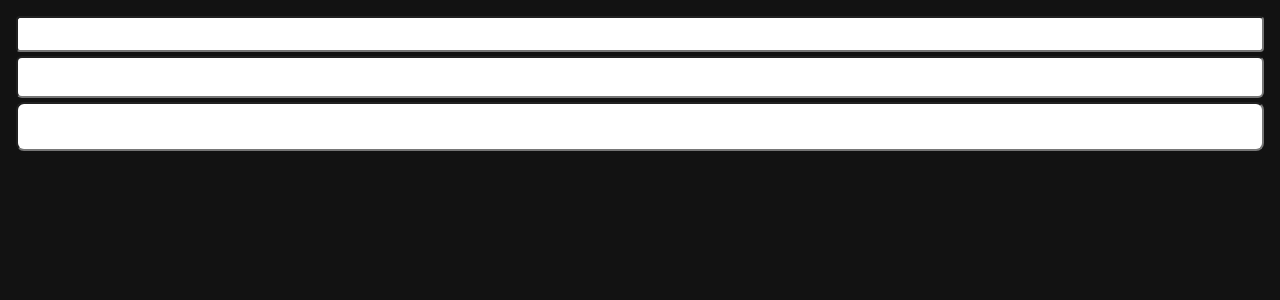
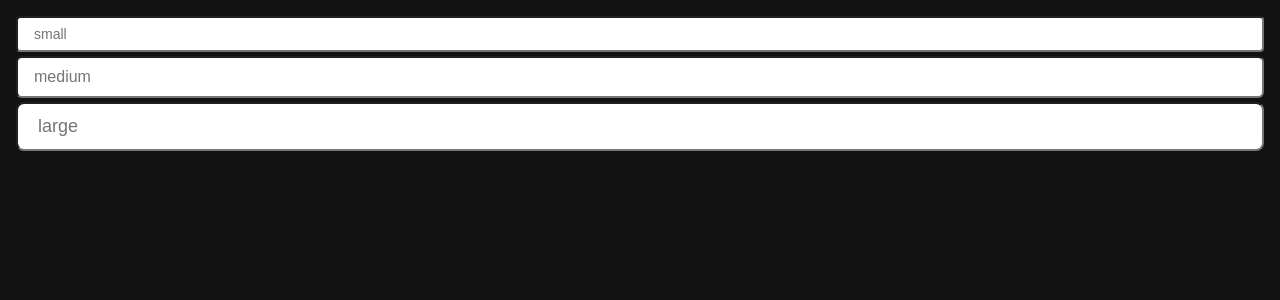
Before and after one commit to nikhilgangrial/expense-app, a React (Vite) app in the folder expense-app-ui/: page / in a window 1280 px wide. Shown: the top 300 px of the page. Built offline with nearby package versions, Linux system fonts and the light colour scheme.

Commit message:
add role to components

```diff
--- a/expense-app-ui/src/components/common/button/index.tsx
+++ b/expense-app-ui/src/components/common/button/index.tsx
@@ -23,6 +23,7 @@ export const Button = (
 ) => {
   return (
     <button
+      role="button"
       style={style}
       className={`button button-${variant} button-${color} button-${size}`}
       onClick={onClick}
--- a/expense-app-ui/src/components/common/input/index.tsx
+++ b/expense-app-ui/src/components/common/input/index.tsx
@@ -6,6 +6,7 @@ type InputProps = {
   type?: HTMLInputTypeAttribute
   size?: Size,
   style?: CSSProperties
+  placeholder?: string
   onChange?: ChangeEventHandler
 }
 
@@ -13,14 +14,17 @@ export const Input = (
   {
     type = "text",
     size = "small",
+    placeholder = "",
     style,
     onChange,
   }: InputProps
 ) => {
   return (
     <input
+      role="textbox"
       type={type}
       style={style}
+      placeholder={placeholder}
       className={`input-${size}`}
       onChange={onChange}
     />
--- a/expense-app-ui/src/pages/table.tsx
+++ b/expense-app-ui/src/pages/table.tsx
@@ -8,7 +8,7 @@ export const TablePage = () => {
     <div style={{ display: "flex", flexDirection: "column", gap: "0.25rem", margin: "1rem" }}>
       {sizes.map((size) => {
         return (
-          <Input size={size} />
+          <Input size={size} placeholder={size}/>
         )
       })}
     </div>
```
